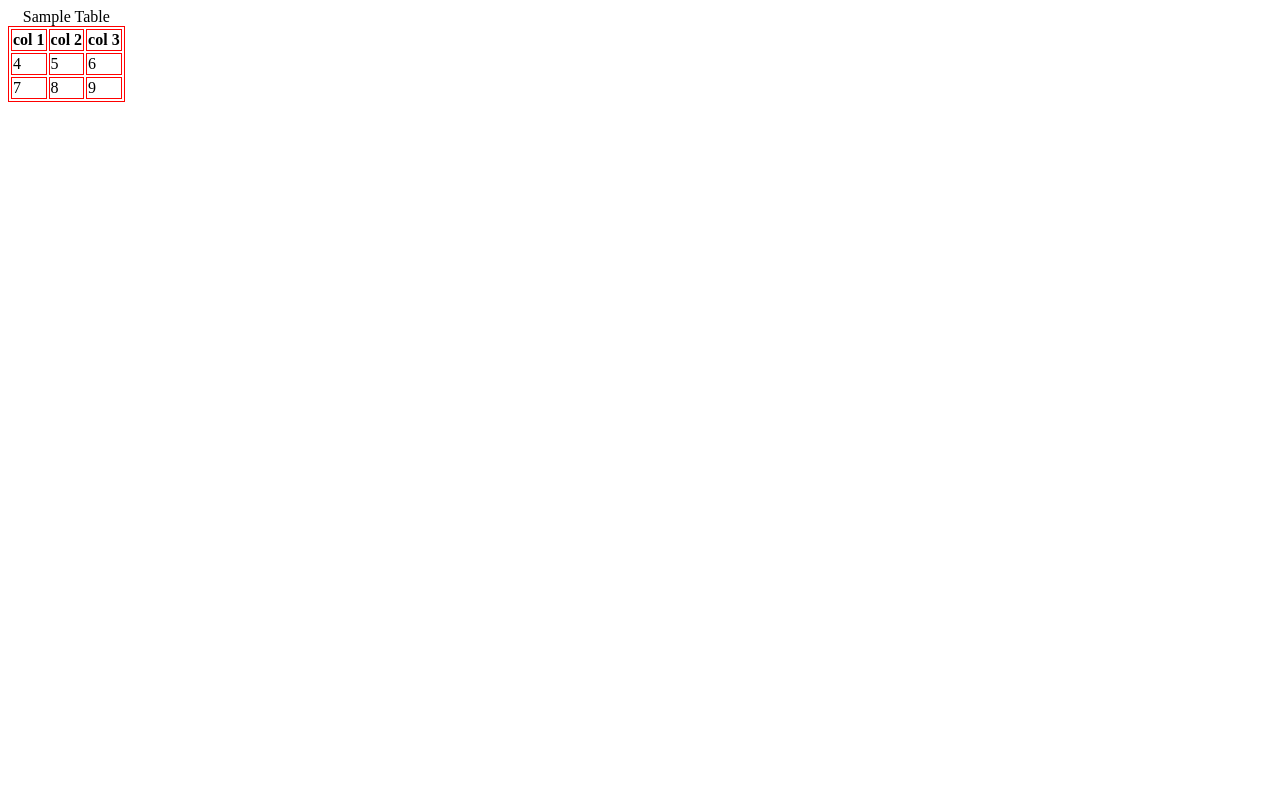
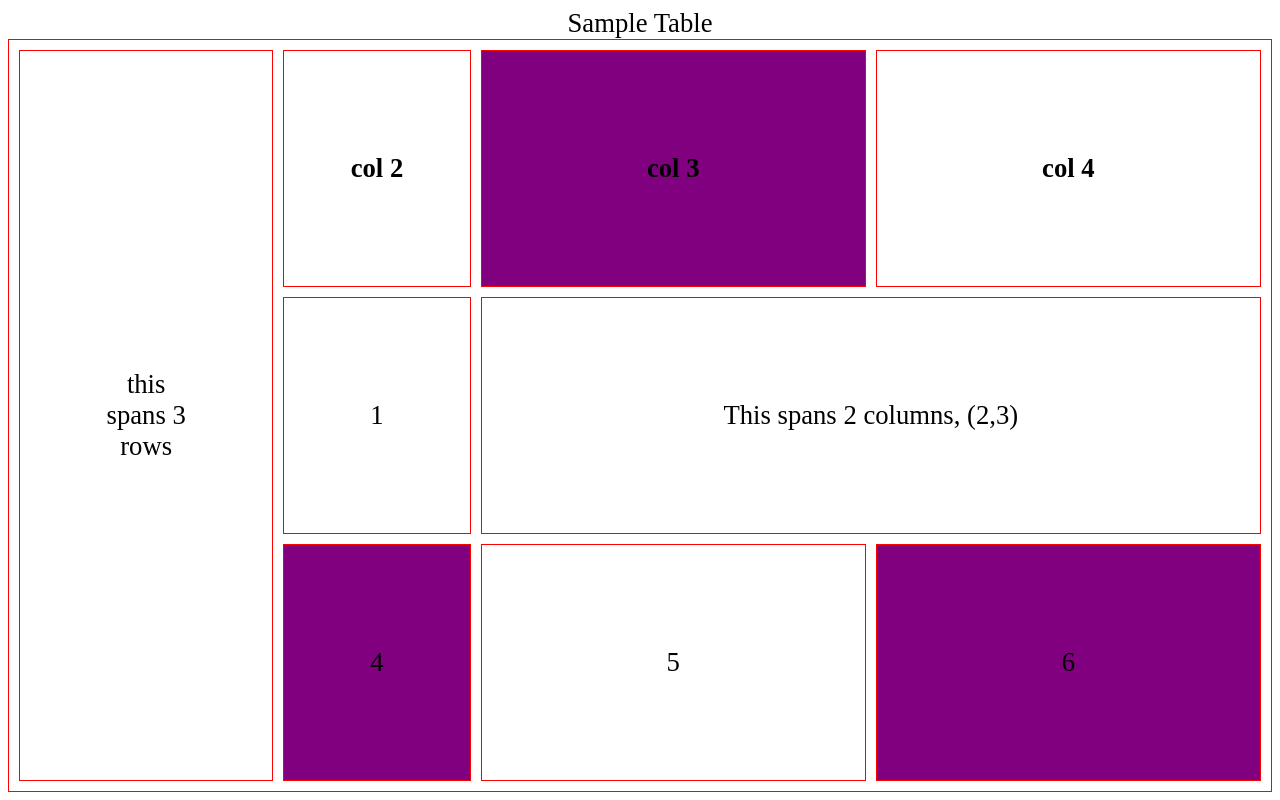
Before and after one commit to chsrobotc/WPC_ALEX_JONES, a plain HTML site: page Tables/basictable1.html in a window 1280 px wide. Drawn offline with Linux system fonts and the light colour scheme.

Commit message:
Tables with added fun...

```diff
--- a/Tables/basictable1.html
+++ b/Tables/basictable1.html
@@ -1,26 +1,35 @@
 <html>
 <head>
+<style>
+* {
+text-align: center;
+font-size: 20pt;
+}
+
+</style>
 <title>Basic Table</title>
 </head>
 <body>
-<table border="1" bordercolor="#FF0000">
+<table border="1" bordercolor="#FF0000" cellspacing="10pt" cellpadding="10px" width="100%" height="96%">
 <caption> Sample Table </caption>
-<thead>
-<th>col 1</th>
+<tr>
+<td rowspan="3">this<br>
+spans 3<br>
+rows</td>
 <th>col 2</th>
-<th>col 3</th>
-</thead>
-
-<tr>
-	<td>4</td>
-	<td>5</td>
-	<td>6</td>
+<th style="background-color: purple;">col 3</th>
+<th>col 4</th>
 </tr>
 
 <tr>
-	<td>7</td>
-	<td>8</td>
-	<td>9</td>
+	<td>1</td>
+	<td colspan="2">This spans 2 columns, (2,3)</td>
+</tr>
+
+<tr>
+	<td style="background-color: purple;">4</td>
+	<td>5</td>
+	<td style="background-color: purple;">6</td>
 </tr>
 </table>
 </body>
```
